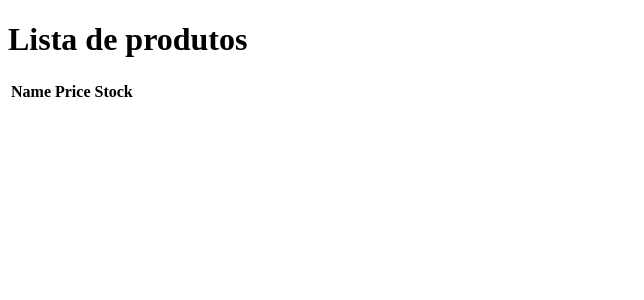
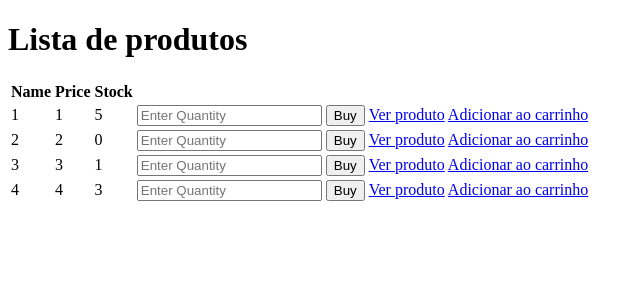
Before and after one commit to FelipMa/ProjetoPTDev, a Node server app: page /list-products in a window 1280 px wide. Shown: the top 300 px of the page, without its empty margins (0-644 px from the left). Run offline with Node 20, Linux system fonts and the light colour scheme; lists and menus that the app fills with data are empty.

Commit message:
feat cart

```diff
--- a/controllers/productsControllers.js
+++ b/controllers/productsControllers.js
@@ -76,8 +76,35 @@
 
         res.render("see-product", {product})
     }
+
+    async addToCart (req, res) {
+        const productId = await req.params.productId
+
+        const productIdInt = parseInt(productId)
+
+        await productsFunctions.addToCart(productIdInt, req)
+
+        res.redirect(req.get('referer'));
+    }
+
+    async getCart (req, res) {
+        if (req.session.cart) {
+            await productsFunctions.refreshCart(req)
+        }
+
+        res.render("cart", {req})
+    }
+
+    async removeFromCart (req, res) {
+        const productId = await req.params.productId
+
+        const productIdInt = parseInt(productId)
+
+        await productsFunctions.removeFromCart(productIdInt, req)
+
+        res.redirect(req.get('referer'));
+    }
 }
-
 const productController = new ProductController
 
 module.exports = productController
--- a/database/databasejson.json
+++ b/database/databasejson.json
@@ -1,4 +1,36 @@
 {
-    "products": [],
-    "users": []
+    "products": [
+        {
+            "id": 1,
+            "name": "1",
+            "price": "1",
+            "stock": "5"
+        },
+        {
+            "id": 2,
+            "name": "2",
+            "price": "2",
+            "stock": "0"
+        },
+        {
+            "id": 3,
+            "name": "3",
+            "price": "3",
+            "stock": "1"
+        },
+        {
+            "id": 4,
+            "name": "4",
+            "price": "4",
+            "stock": 3
+        }
+    ],
+    "users": [
+        {
+            "id": 1,
+            "email": "teste@123",
+            "password": "123",
+            "adm": "on"
+        }
+    ]
 }
--- a/functions/productsFunctions.js
+++ b/functions/productsFunctions.js
@@ -122,6 +122,34 @@
             }
         }
     }
+
+    async addToCart(productId, req) {
+        if (!req.session.cart) {
+            req.session.cart = []
+        }
+        const product = await this.findProductById(productId)
+
+        req.session.cart.push(product)
+        console.log(`Succesfully add product ${product.name} to cart`)
+    }
+
+    async refreshCart(req) {
+        for (let i = 0; i < req.session.cart.length; i++) {
+            let id = req.session.cart[i].id
+
+            const product = await this.findProductById(id)
+
+            req.session.cart[i] = product
+        }
+    }
+
+    async removeFromCart(productId, req) {
+        const productIndex = req.session.cart.findIndex(product => product.id === productId);
+        const delName = req.session.cart[productIndex].name
+
+        req.session.cart.splice(productIndex, 1);
+        console.log(`Successfully removed ${delName} from cart`)
+    }
 }
 const productsFunctions = new ProductsFunctions
 
--- a/routers/productsRouters.js
+++ b/routers/productsRouters.js
@@ -33,5 +33,14 @@
 router.get("/list-products/see-product/:productId", function(req, res){
     controller.seeProduct(req, res)
 })
+router.get("/list-products/add-to-cart/:productId", function(req, res){
+    controller.addToCart(req, res)
+})
+router.get("/cart", function(req, res){
+    controller.getCart(req, res)
+})
+router.get("/list-products/remove-from-cart/:productId", function(req, res){
+    controller.removeFromCart(req, res)
+})
 
 module.exports = router
--- a/views/index.ejs
+++ b/views/index.ejs
@@ -22,5 +22,8 @@
     <a href="/account">
         <button>account</button>
     </a>
+    <a href="/cart">
+        <button>cart</button>
+    </a>
 </body>
 </html>
--- a/views/list-products.ejs
+++ b/views/list-products.ejs
@@ -31,6 +31,7 @@
                 </td>
                 <td>
                     <a href=<%= `/list-products/see-product/${product.id}` %>>Ver produto</a>
+                    <a href=<%= `/list-products/add-to-cart/${product.id}` %>>Adicionar ao carrinho</a>
                 </td>
             </tr>
             <% }); %>
```
Also changed, not shown: views/cart.ejs (added, +48 -0 lines).
